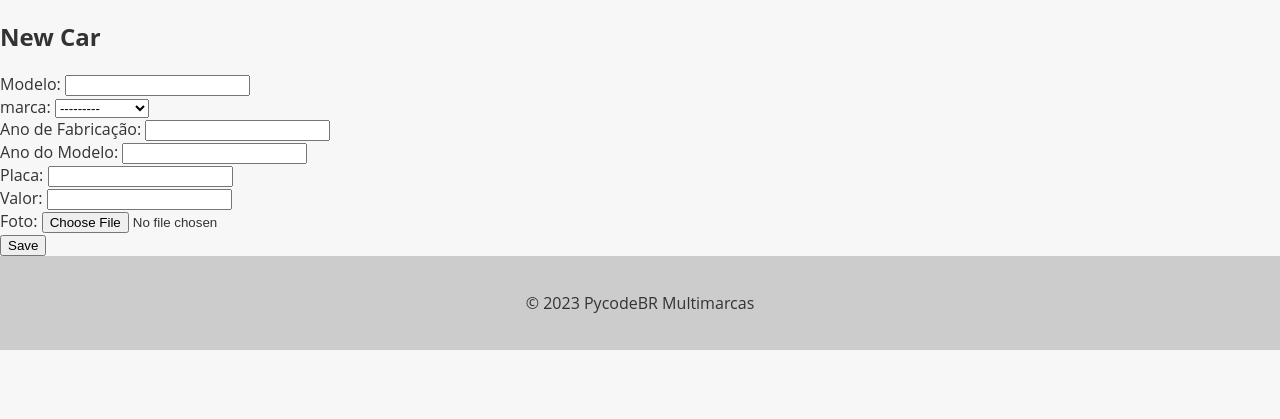
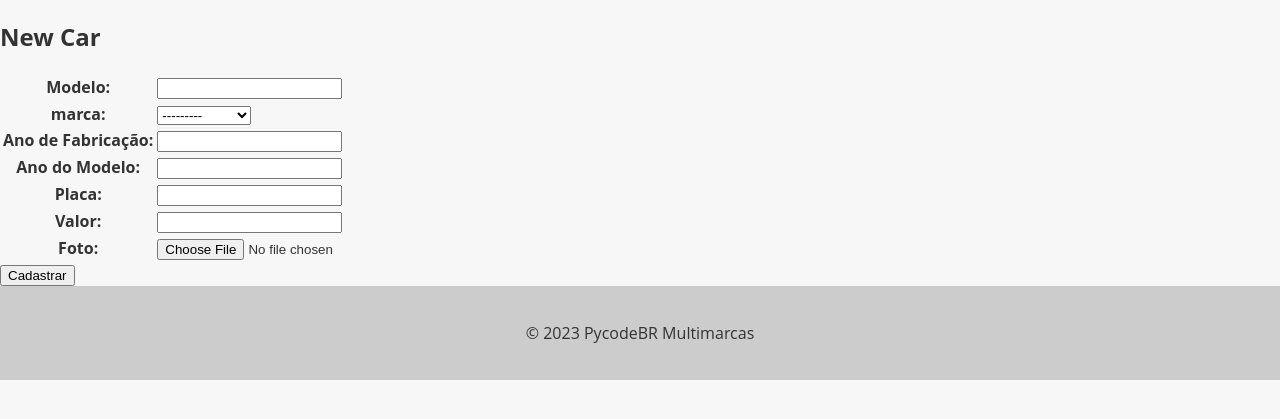
Before and after one commit to gustavocarvalho1997/PPE01_Django_Carros, a Django app: page /new_car/ in a window 1280 px wide. Shown: the part 50-469 px from the top of the page. Run offline with Django 5.2, Linux system fonts and the light colour scheme; data comes from the database, SQL or seed files in the repository.

Commit message:
inserido submit

```diff
--- a/cars/templates/new_car.html
+++ b/cars/templates/new_car.html
@@ -4,7 +4,9 @@
     <h2>New Car</h2>
     <form method="post" enctype="multipart/form-data">
         {% csrf_token %}
-        {{ new_car_form }}
-        <button type="submit">Save</button>
+        <table>
+            {{ new_car_form.as_table }}
+        </table>
+        <input type="submit" value="Cadastrar" class="btn btn-primary">
     </form>
 {% endblock %}
```
